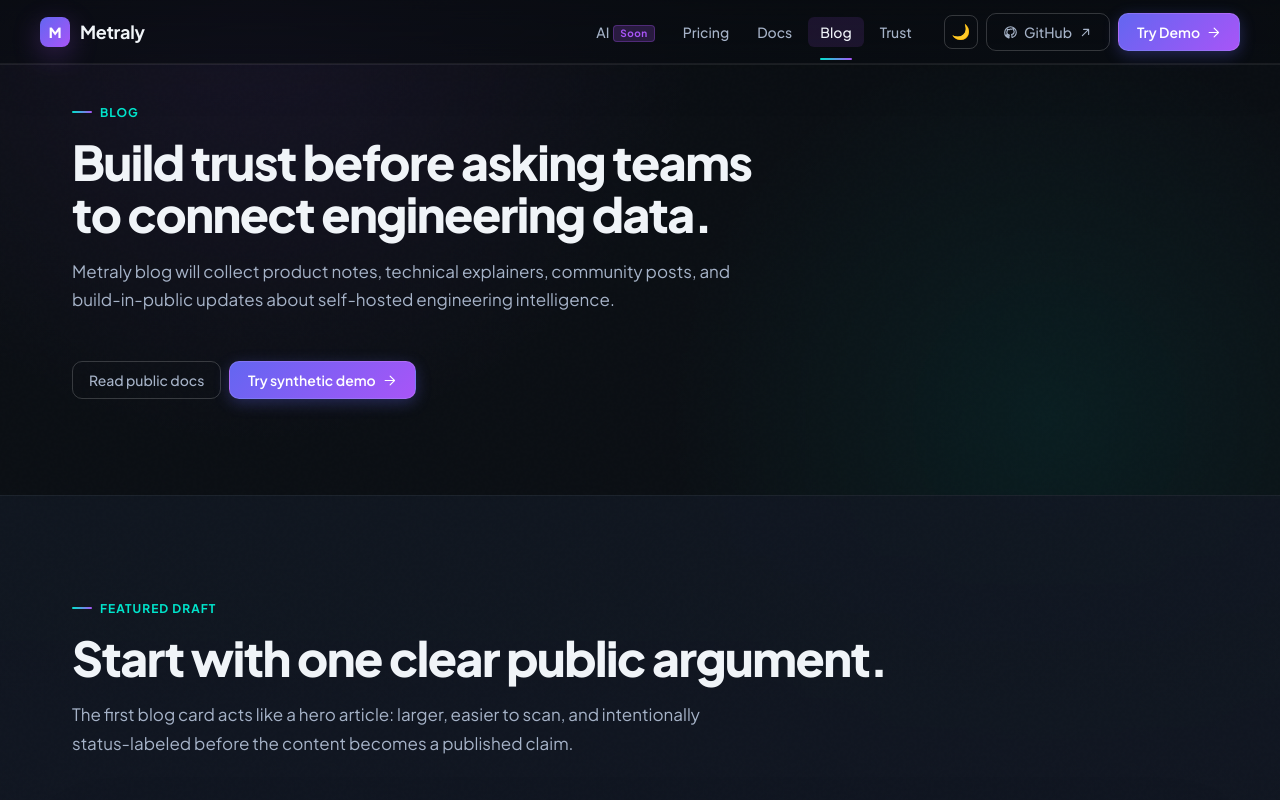
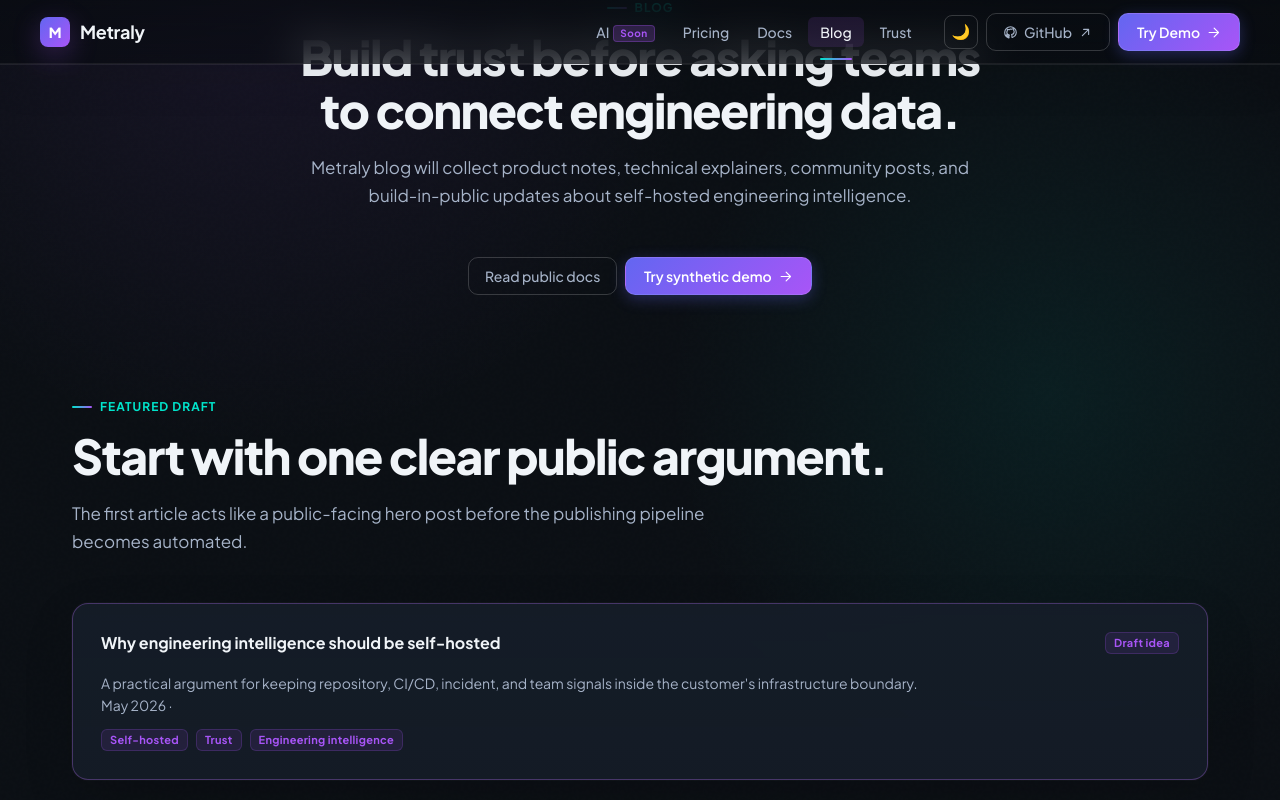
Before and after one commit to getmetraly/website, a Next.js app: page /blog in a window 1280 px wide. Shown: the top 800 px of the page. Built offline with nearby package versions, Linux system fonts and the light colour scheme.

Commit message:
style: align blog page with homepage hero design

```diff
--- a/app/blog/page.tsx
+++ b/app/blog/page.tsx
@@ -54,10 +54,16 @@ export default function BlogPage() {
   return (
     <SiteShell>
       <Page>
-        <Section>
+        <Section hero center>
           <SectionHeader
             eyebrow="Blog"
-            title="Build trust before asking teams to connect engineering data."
+            title={
+              <>
+                Build trust before asking teams
+                <br />
+                to connect engineering data.
+              </>
+            }
             description="Metraly blog will collect product notes, technical explainers, community posts, and build-in-public updates about self-hosted engineering intelligence."
           />
 
@@ -73,19 +79,23 @@ export default function BlogPage() {
           </Stack>
         </Section>
 
-        <Section tone="surface">
-          <SectionHeader
-            eyebrow="Featured draft"
-            title="Start with one clear public argument."
-            description="The first blog card acts like a hero article: larger, easier to scan, and intentionally status-labeled before the content becomes a published claim."
-          />
+        {heroPost ? (
+          <Section>
+            <SectionHeader
+              eyebrow="Featured draft"
+              title="Start with one clear public argument."
+              description="The first article acts like a public-facing hero post before the publishing pipeline becomes automated."
+            />
 
-          {heroPost ? (
-            <CardLink href={heroPost.canonicalPath}>
+            <CardLink href={heroPost.canonicalPath} featured accent>
               <CardHeader title={heroPost.title} status={heroPost.status} />
               <CardText>{heroPost.excerpt}</CardText>
+
               <Stack>
-                <CardText>{heroPost.date} · {heroPost.readingTime}</CardText>
+                <CardText>
+                  {heroPost.date} · {heroPost.readingTime}
+                </CardText>
+
                 <div>
                   {heroPost.tags.map((tag) => (
                     <StatusPill key={tag}>{tag}</StatusPill>
@@ -93,10 +103,10 @@ export default function BlogPage() {
                 </div>
               </Stack>
             </CardLink>
-          ) : null}
-        </Section>
+          </Section>
+        ) : null}
 
-        <Section>
+        <Section tone="surface">
           <SectionHeader
             eyebrow="Latest drafts"
             title="Article pipeline."
@@ -108,8 +118,12 @@ export default function BlogPage() {
               <CardLink key={post.slug} href={post.canonicalPath}>
                 <CardHeader title={post.title} status={post.status} />
                 <CardText>{post.excerpt}</CardText>
+
                 <Stack>
-                  <CardText>{post.date} · {post.readingTime}</CardText>
+                  <CardText>
+                    {post.date} · {post.readingTime}
+                  </CardText>
+
                   <div>
                     {post.tags.map((tag) => (
                       <StatusPill key={tag}>{tag}</StatusPill>
@@ -121,7 +135,7 @@ export default function BlogPage() {
           </Grid>
         </Section>
 
-        <Section tone="surface">
+        <Section>
           <SectionHeader
             eyebrow="Content strategy"
             title="Three types of posts."
@@ -138,7 +152,7 @@ export default function BlogPage() {
           </Grid>
         </Section>
 
-        <Section>
+        <Section tone="surface">
           <SectionHeader
             eyebrow="Distribution"
             title="Where each article type should live."
@@ -155,11 +169,12 @@ export default function BlogPage() {
           </Grid>
         </Section>
 
-        <Section width="small">
+        <Section width="small" center>
           <SectionHeader
             title="Next: turn ideas into a two-week publishing plan."
             description="The next layer can add planned publishing dates, target channels, article briefs, and claim-safe review checkpoints."
           />
+
           <ButtonLink href="/docs" variant="ghost">
             Review claim-safe docs
           </ButtonLink>
```
